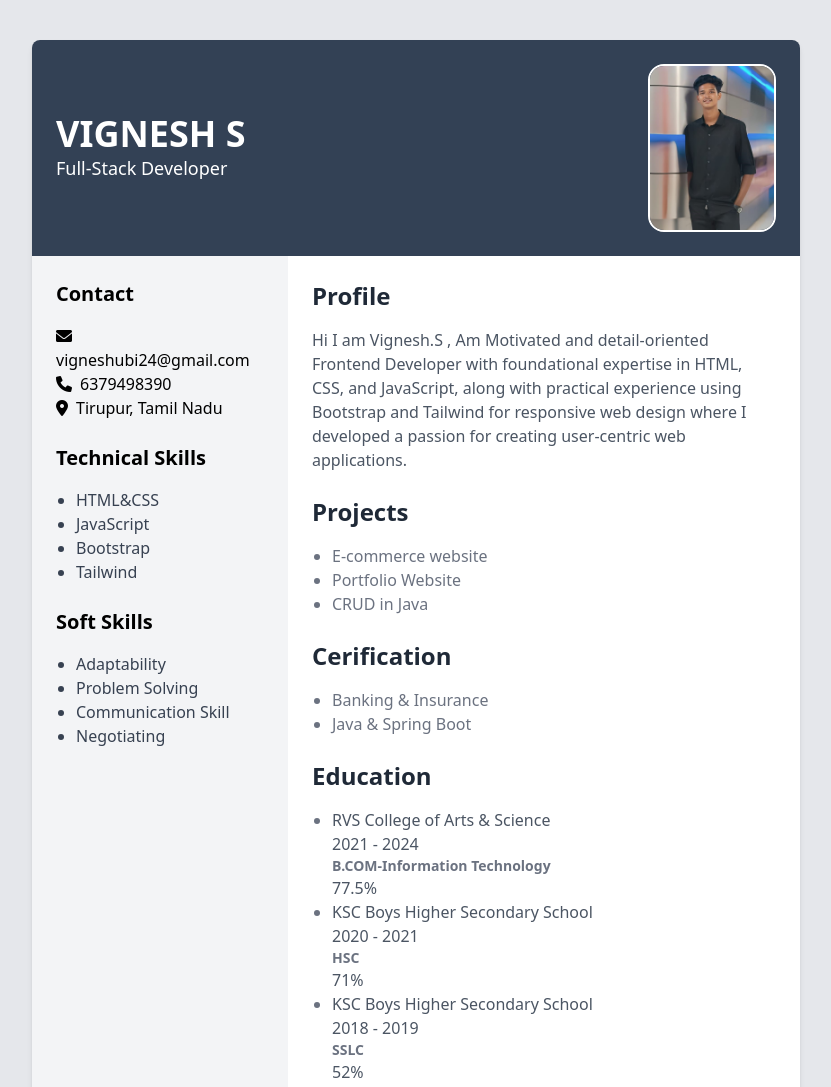
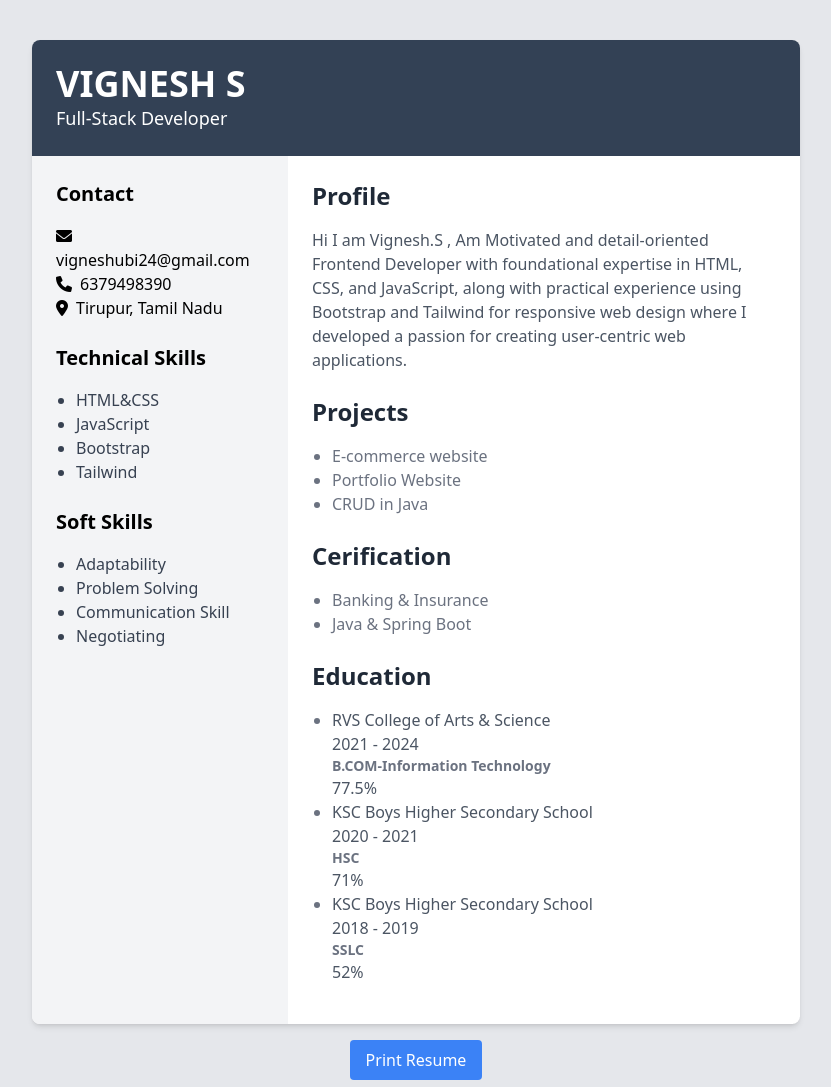
Before and after one commit to V1GNESH-SV/PortFolio_Project, a plain HTML site: page ressume/index.html in a window 1280 px wide. Shown: the top 1087 px of the page, without its empty margins (224-1055 px from the left). Drawn offline with nearby package versions, Linux system fonts and the light colour scheme.

Commit message:
Update index.html

```diff
--- a/ressume/index.html
+++ b/ressume/index.html
@@ -16,12 +16,12 @@
           <h1 class="text-4xl font-bold">VIGNESH S</h1>
           <p class="text-lg">Full-Stack Developer</p>
         </div>
-        <img
+<!--         <img
           src="../../Img/Ressume img.jpeg"
           id="my_img"
           alt="Profile Picture"
           class="rounded-2xl border-2 border-white w-32"
-        />
+        /> -->
       </div>
 
       <div class="flex">
```
